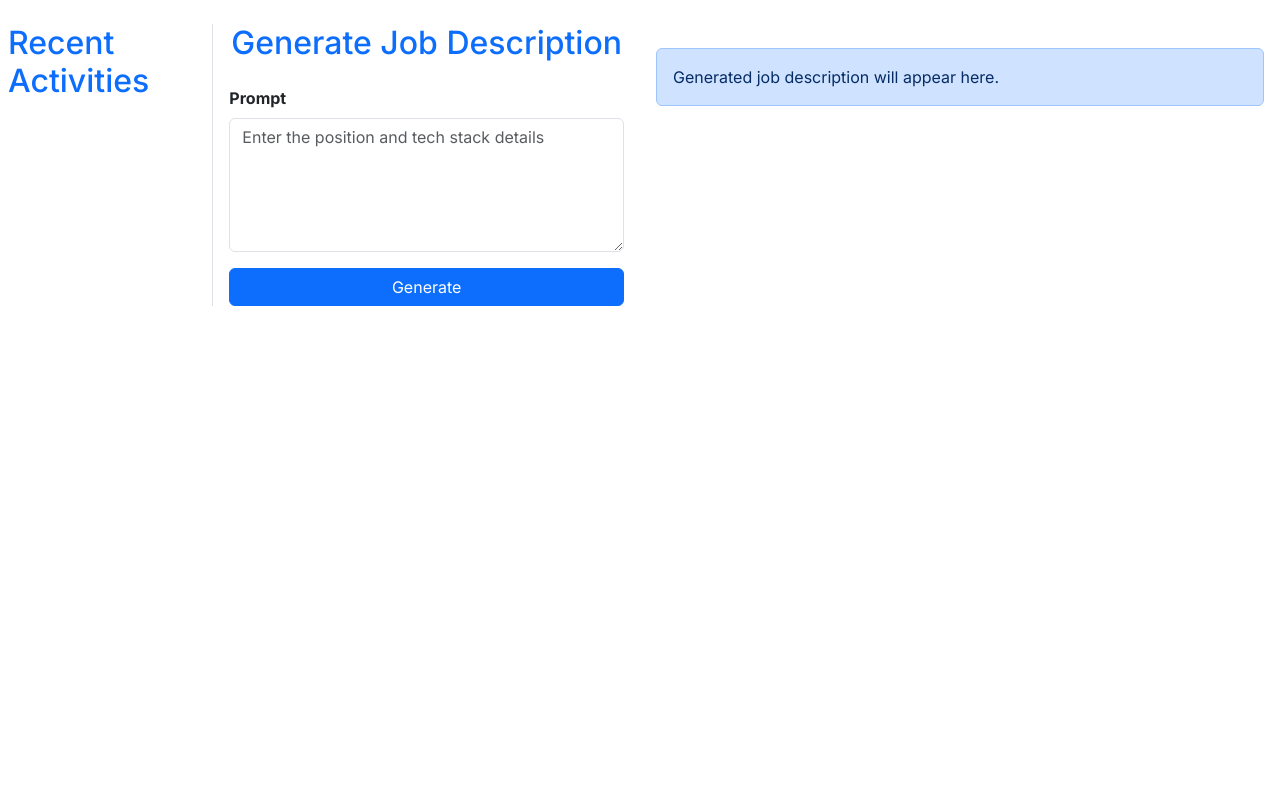
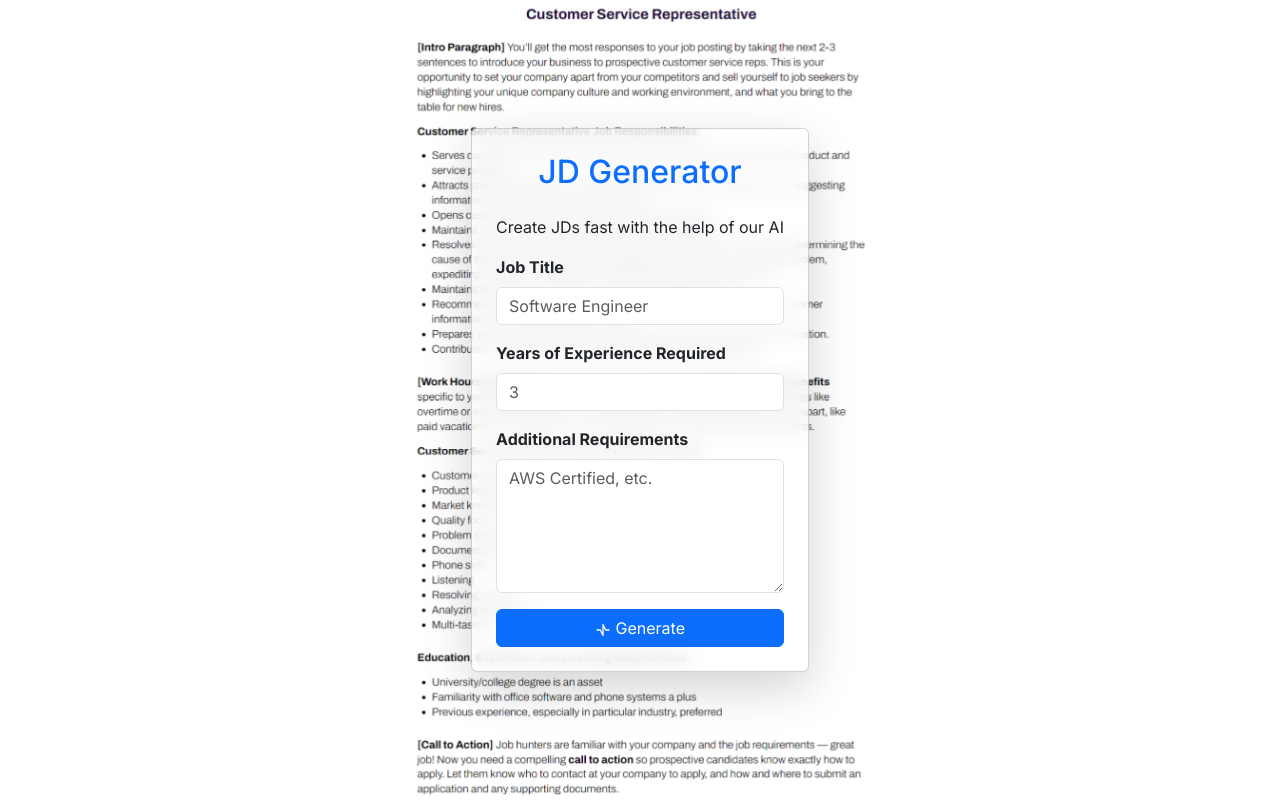
Before and after one commit to Rishi-Mishra0704/ai-jd, a Next.js app: page / in a window 1280 px wide. Built offline with nearby package versions, Linux system fonts and the light colour scheme.

Commit message:
add email logic

```diff
--- a/package.json
+++ b/package.json
@@ -9,13 +9,16 @@
     "lint": "next lint"
   },
   "dependencies": {
+    "@getbrevo/brevo": "^2.2.0",
     "@google/generative-ai": "^0.17.1",
     "bootstrap": "^5.3.3",
     "next": "14.2.6",
     "openai": "^4.56.0",
     "react": "^18",
     "react-bootstrap": "^2.10.4",
-    "react-dom": "^18"
+    "react-dom": "^18",
+    "react-icons": "^5.3.0",
+    "sib-api-v3-sdk": "^8.5.0"
   },
   "devDependencies": {
     "@types/node": "^20",
--- /dev/null
+++ b/src/app/api/sendEmail/route.ts
@@ -0,0 +1,30 @@
+import { JdRequest } from "@/types";
+import { sendEmail } from "@/utils/send-email";
+import { NextResponse } from "next/server";
+
+export const POST = async (req: Request, res: Response) => {
+  const body = await req.json();
+  const { jobDescription, email, position } = body as unknown as JdRequest;
+  if (!jobDescription || !email || !position) {
+    return new NextResponse(
+      JSON.stringify({
+        error: "Please provide a job description, email and position",
+      }),
+      { status: 400 }
+    );
+  }
+
+  // Send email
+  try {
+    await sendEmail(email,jobDescription, position);
+    return new NextResponse(
+      JSON.stringify({ message: `Email sent successfully at: ${email}` }),
+      { status: 200 }
+    );
+  } catch (error) {
+    return new NextResponse(
+      JSON.stringify({ message: "Failed to send email" + error }),
+      { status: 500 }
+    );
+  }
+};
--- a/src/app/page.tsx
+++ b/src/app/page.tsx
@@ -2,26 +2,41 @@
 import { useState } from "react";
 import { GEMINI_API_KEY } from "@/constants";
 import { GoogleGenerativeAI } from "@google/generative-ai";
-import { Container, Row, Col, Form, Button, Alert, Card } from 'react-bootstrap';
+import {
+  Container,
+  Row,
+  Col,
+  Form,
+  Button,
+  Alert,
+  Card,
+} from "react-bootstrap";
+import { TbWaveSawTool, TbSend } from "react-icons/tb";
 
 const Home = () => {
-  const [prompt, setPrompt] = useState<string>("");
   const [jobDescription, setJobDescription] = useState<string | null>(null);
+  const [additionalRequirements, setAdditionalRequirements] =
+    useState<string>("");
+  const [position, setPosition] = useState<string>("");
+  const [email, setEmail] = useState<string>("");
+  const [experience, setExperience] = useState<string>("");
   const [error, setError] = useState<string | null>(null);
-  const [activities, setActivities] = useState<string[]>([]);
 
   const handleSubmit = async (e: React.FormEvent) => {
     e.preventDefault();
 
-    const genAI = new GoogleGenerativeAI(GEMINI_API_KEY.first + GEMINI_API_KEY.second + GEMINI_API_KEY.third);
+    const genAI = new GoogleGenerativeAI(
+      GEMINI_API_KEY.first + GEMINI_API_KEY.second + GEMINI_API_KEY.third
+    );
     const model = genAI.getGenerativeModel({ model: "gemini-1.5-flash" });
 
     try {
-      const result = await model.generateContent(`Generate a job description for this ${prompt}, give it in html format.`);
-      const response = await result.response.text(); // Ensure we await the text extraction
+      const result = await model.generateContent(
+        `Generate a job description for this ${position} , xp is ${experience}, see whatever you like. dont forget ${additionalRequirements} make it in html format which I can send over in email`
+      );
+      const response = result.response.text(); // Ensure we await the text extraction
       setJobDescription(response);
       setError(null); // Clear any previous errors
-      setActivities([...activities, `${prompt.split(' ').slice(0, 3).join(' ')}...`]);
     } catch (error) {
       console.error("Error generating job description:", error);
       setError("Error generating job description.");
@@ -29,35 +44,89 @@ const Home = () => {
     }
   };
 
+  const handleSendEmail = async (e: React.FormEvent) => {
+    e.preventDefault();
+    const response = await fetch("/api/sendEmail", {
+      method: "POST",
+      body: JSON.stringify({
+        jobDescription: jobDescription,
+        email: email,
+        position: position,
+      }),
+      headers: {
+        "Content-Type": "application/json",
+      },
+    });
+
+    const data = await response.json();
+    if (data.error) {
+      setError(data.error);
+    } else {
+      setError(null);
+    }
+  };
+
   return (
-    <Container fluid className="mt-4">
+    <Container
+      fluid
+      className="d-flex justify-content-center align-items-center vh-100"
+      style={{
+        backgroundImage: `url('/jd-back.png')`,
+        backgroundSize: "contain",
+        backgroundPosition: "center",
+        backgroundAttachment: "fixed",
+        backgroundRepeat: "no-repeat",
+      }}
+    >
+      {!jobDescription ? (
+        <Card
+          className="p-4 shadow-lg"
+          style={{
+            backdropFilter: "blur(10px)",
+            backgroundColor: "rgba(255, 255, 255, 0.7)",
+          }}
+        >
           <Row>
-        {/* Recent Activities Section */}
-        <Col xl={2} className="px-2 border-end" style={{ borderRight: '1px solid #ccc' }}>
-          <h2 className="text-primary">Recent Activities</h2>
-          <ul className="list-unstyled mt-3">
-            {activities.map((activity, index) => (
-              <li key={index} className="mb-2">{activity}</li>
-            ))}
-          </ul>
-        </Col>
-
-        {/* Prompt Input Section */}
-        <Col xl={4} className="px-3">
-          <h2 className="text-center text-primary mb-4">Generate Job Description</h2>
+            <Col className="text-center">
+              <h2 className="text-primary mb-4">JD Generator</h2>
+              <p>Create JDs fast with the help of our AI</p>
               <Form onSubmit={handleSubmit}>
-            <Form.Group controlId="prompt" className="mb-3">
-              <Form.Label className="fw-bold">Prompt</Form.Label>
+                <Form.Group controlId="position" className="mb-3">
+                  <Form.Label className="fw-bold d-flex justify-content-start">
+                    Job Title
+                  </Form.Label>
+                  <Form.Control
+                    type="text"
+                    value={position}
+                    onChange={(e) => setPosition(e.target.value)}
+                    placeholder="Software Engineer"
+                  />
+                </Form.Group>
+                <Form.Group controlId="experience" className="mb-3">
+                  <Form.Label className="fw-bold d-flex justify-content-start">
+                    Years of Experience Required
+                  </Form.Label>
+                  <Form.Control
+                    type="number"
+                    value={experience}
+                    onChange={(e) => setExperience(e.target.value)}
+                    placeholder="3"
+                  />
+                </Form.Group>
+                <Form.Group controlId="additionalRequirements" className="mb-3">
+                  <Form.Label className="fw-bold d-flex justify-content-start">
+                    Additional Requirements
+                  </Form.Label>
                   <Form.Control
                     as="textarea"
                     rows={5}
-                value={prompt}
-                onChange={(e) => setPrompt(e.target.value)}
-                placeholder="Enter the position and tech stack details"
+                    value={additionalRequirements}
+                    onChange={(e) => setAdditionalRequirements(e.target.value)}
+                    placeholder="AWS Certified, etc."
                   />
                 </Form.Group>
                 <Button variant="primary" type="submit" className="w-100">
-              Generate
+                  <TbWaveSawTool /> Generate
                 </Button>
                 {error && (
                   <Alert variant="danger" className="mt-3">
@@ -66,25 +135,41 @@ const Home = () => {
                 )}
               </Form>
             </Col>
-
-        {/* Generated Job Description Section */}
-        <Col xl={6} className="px-3">
-          {jobDescription ? (
-            <Card className="mt-4">
-              <Card.Body>
-                <Card.Title className="text-primary">Generated Job Description</Card.Title>
-                <Card.Text >
-                  {jobDescription}
-                </Card.Text>
-              </Card.Body>
+          </Row>
         </Card>
       ) : (
-            <Alert className="mt-4">
-              Generated job description will appear here.
-            </Alert>
-          )}
+        <Row className="position-fixed bottom-0 start-50 translate-middle-x w-100 my-4">
+          <Col xs={12}>
+            <Card className="p-3 mx-auto" style={{ maxWidth: "500px" }}>
+              <h2 className="text-primary mb-4 text-center">JD Generator</h2>
+              <>
+                <Form
+                  onSubmit={handleSendEmail}
+                  className="d-flex align-items-center"
+                >
+                  <div className="d-flex flex-column flex-grow-1 me-2">
+                    <Form.Label className="fw-bold mb-1">Email</Form.Label>
+                    <Form.Control
+                      value={email}
+                      onChange={(e) => setEmail(e.target.value)}
+                      type="email"
+                      placeholder="johnDoe@example.com"
+                    />
+                  </div>
+                  <Button
+                    variant="primary"
+                    type="submit"
+                    className="w-auto mt-4"
+                    style={{ minWidth: "100px" }} // Ensure the button has a minimum width
+                  >
+                    <TbSend /> Send
+                  </Button>
+                </Form>
+              </>
+            </Card>
           </Col>
         </Row>
+      )}
     </Container>
   );
 };
--- a/src/constants/index.ts
+++ b/src/constants/index.ts
@@ -3,3 +3,8 @@ export const GEMINI_API_KEY = {
     second:"FdWN5xuAteGQ",
     third:"qfE8axOgv2N0d67aqRZg"
 }
+export const BREVO_API_KEY = {
+    first:"xkeysib-",
+    second:"c2a17b0aea033e3be72a4023acf2ecfd90babed24c95ce0e6f4f0dd5d",
+    third:"beddba5-qAaT94JjE0EQG5zL"
+}
--- /dev/null
+++ b/src/sib.d.ts
@@ -0,0 +1 @@
+declare module "sib-api-v3-sdk"
--- /dev/null
+++ b/src/types/index.d.ts
@@ -0,0 +1,5 @@
+export interface JdRequest {
+    jobDescription: string
+    email: string
+    position: string
+}
--- /dev/null
+++ b/src/utils/send-email.ts
@@ -0,0 +1,28 @@
+import { BREVO_API_KEY } from "@/constants";
+
+const brevo = require("@getbrevo/brevo");
+export const sendEmail = async (
+    email: string,
+    jobDescription: string,
+  position: string
+) => {
+  let apiInstance = new brevo.TransactionalEmailsApi();
+
+  let apiKey = apiInstance.authentications["apiKey"];
+  apiKey.apiKey =
+    BREVO_API_KEY.first + BREVO_API_KEY.second + BREVO_API_KEY.third;
+  let sendSmtpEmail = new brevo.SendSmtpEmail();
+  sendSmtpEmail.templateId = 1;
+
+  sendSmtpEmail.to = [{ email: email }];
+  sendSmtpEmail.params = { jobDescription: jobDescription, position: position };
+
+  try {
+    const data = await apiInstance.sendTransacEmail(sendSmtpEmail);
+    console.log(
+      "API called successfully. Returned data: " + JSON.stringify(data)
+    );
+  } catch (error) {
+    console.error(error);
+  }
+};
```
Also changed, not shown: public/jd-back.png (added), 1 other file (tests, documents, lock files or other folders). Lines whose indentation alone changed are shown as unchanged.
